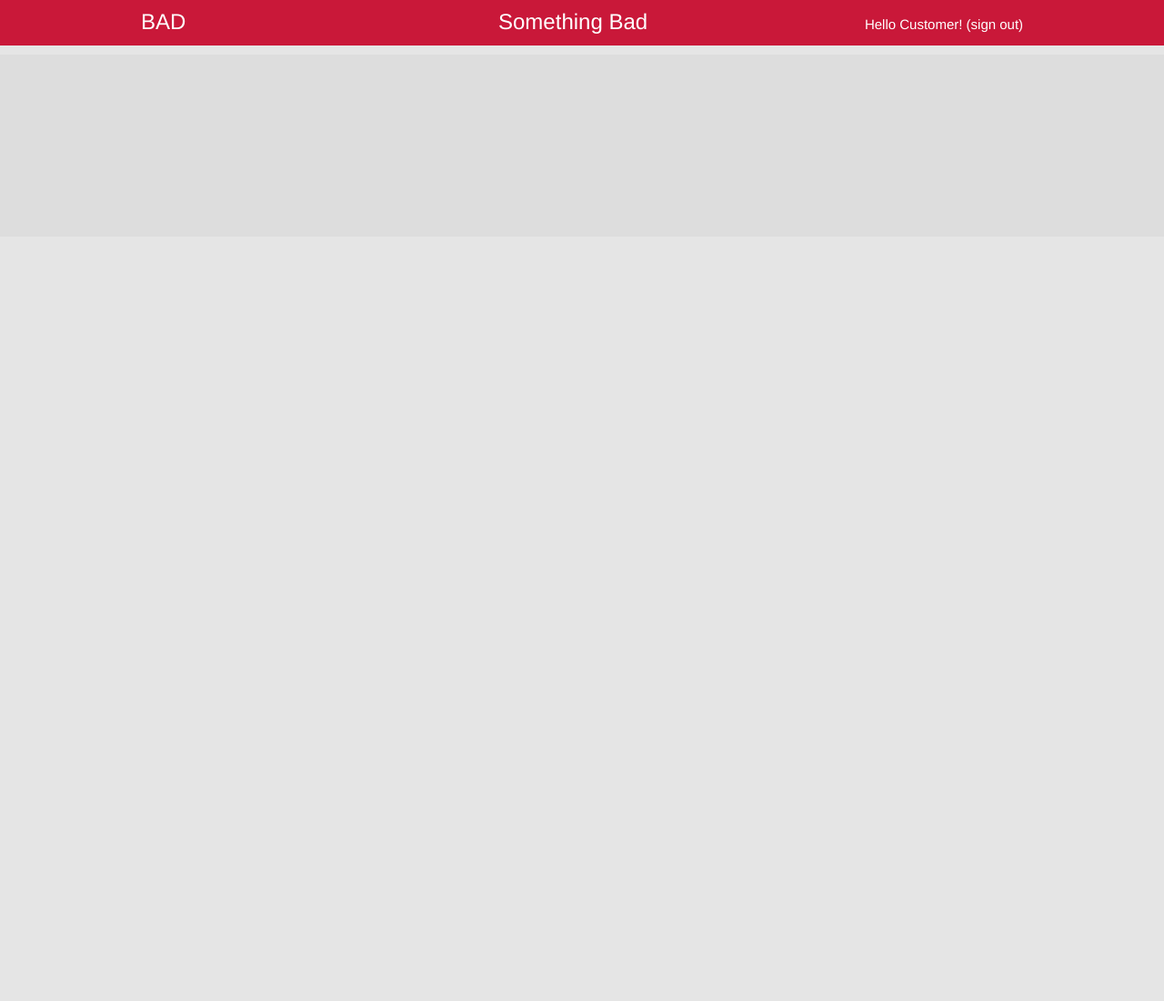
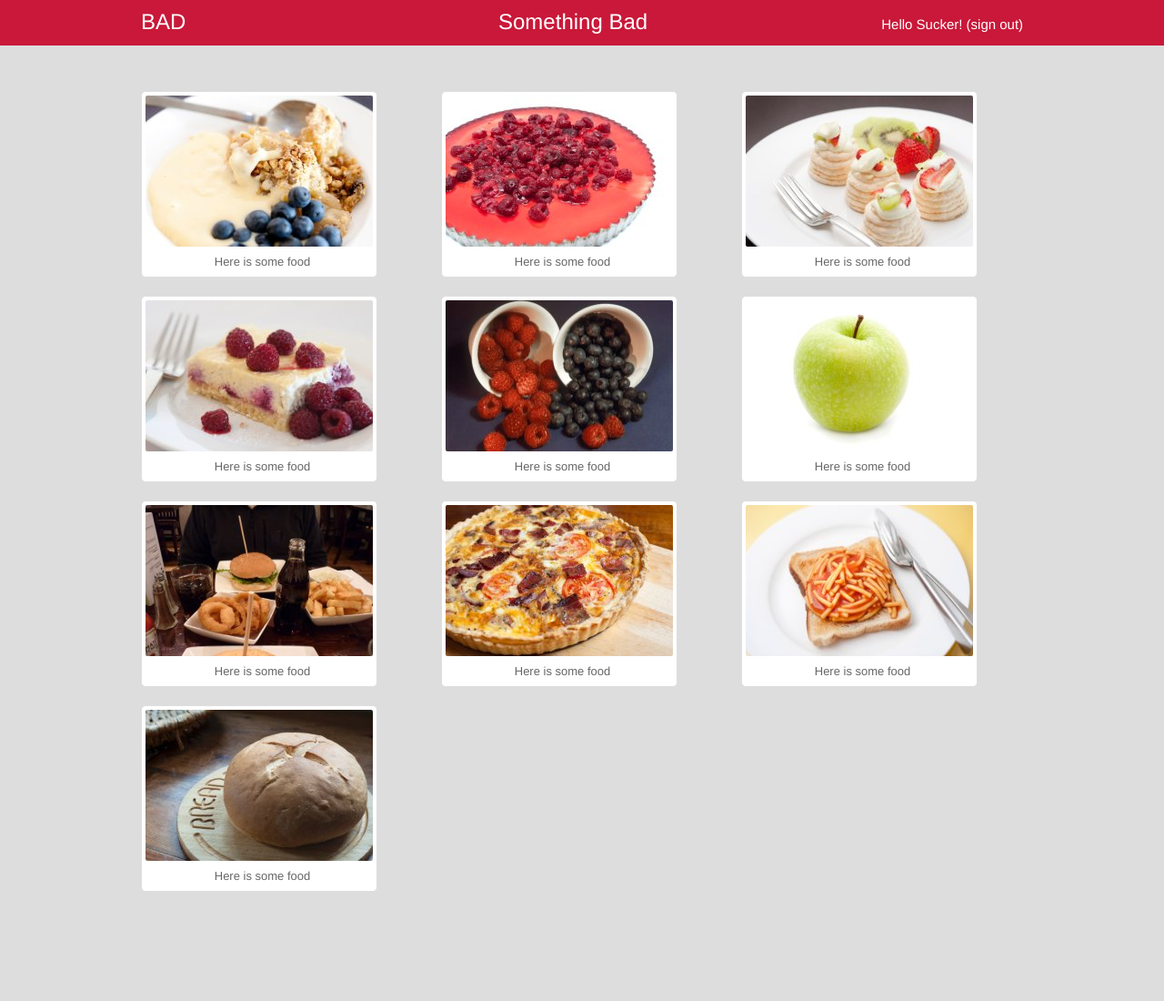
Before and after one commit to sumsted/csrf_example, a Flask app: page / in a window 1280 px wide. Shown: the whole page at 91% size. Before the commit the page ends 50 px from the top, so only its background shows below. Run offline with Flask 2, Linux system fonts and the light colour scheme; parts of the project's set-up code (start-up, migrations or seed data) failed here and were passed over.

Commit message:
pin layout done

```diff
--- a/badguywebsite/static/style/badguy.css
+++ b/badguywebsite/static/style/badguy.css
@@ -1,3 +1,4 @@
+
 body {
     font: 15px "Helvetica Neue";
     background-color: #dddddd;
@@ -67,7 +68,7 @@
 }
 
 .container {
-    margin: 60px auto 0 auto;
+    margin: 0 auto;
     width: 990px;
     position: relative;
 }
--- a/badguywebsite/static/style/main.css
+++ b/badguywebsite/static/style/main.css
@@ -47,7 +47,7 @@
  * Grid items
  */
 #tiles li {
-  width: 300px;
+  width: 250px;
   background-color: #ffffff;
   border: 1px solid #dedede;
           border-radius: 5px;
--- a/badguywebsite/templates/index.html
+++ b/badguywebsite/templates/index.html
@@ -13,7 +13,7 @@
             <div class="header">
                 <div class="header_company">BAD</div>
                 <div class="header_product">Something Bad</div>
-                <div class="header_welcome">Hello Customer! (sign out)</div>
+                <div class="header_welcome">Hello Sucker! (sign out)</div>
             </div>
         </div>
         <div class="container cf">
@@ -61,8 +61,8 @@
                         $handler = $('li', $tiles);
                         $handler.wookmark(options);
                     });
-                    applyLayout();
                 }
+                applyLayout();
             });
         </script>
     </body>
```
